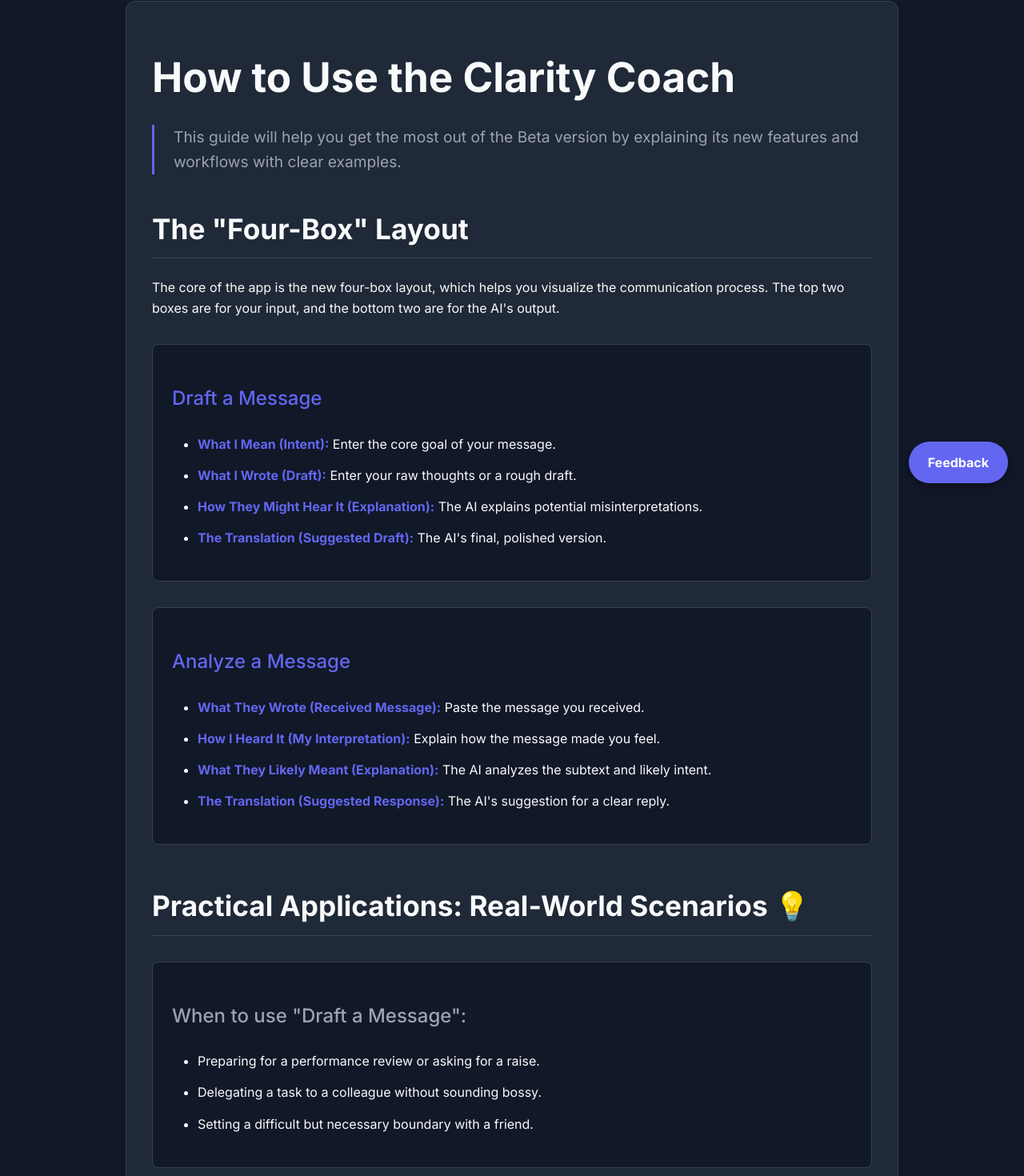
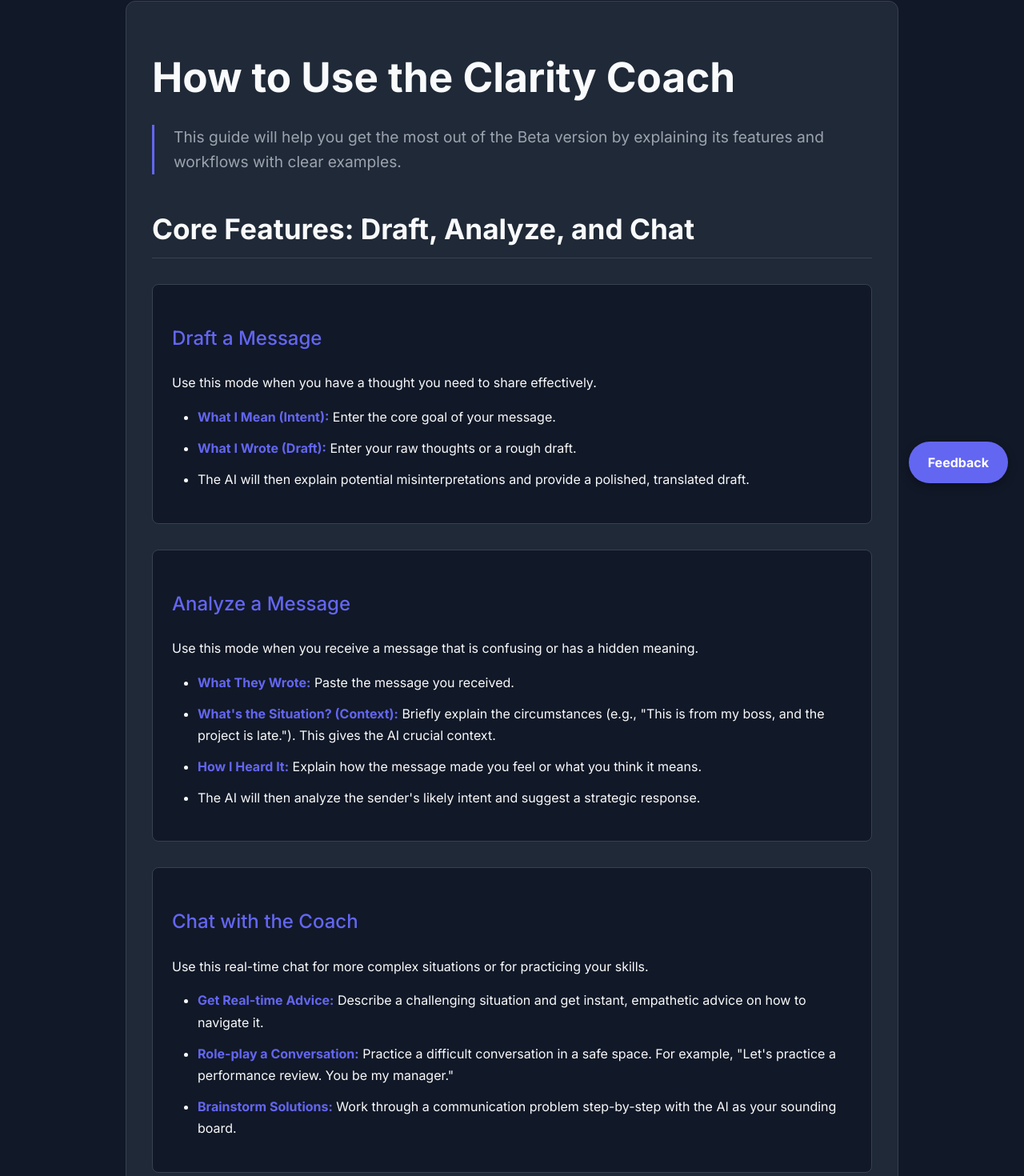
Before and after one commit to SolFlourishes/kith-clarity-coach, a React (Vite) app: page /how-to-use in a window 1280 px wide. Shown: the part 176-1646 px from the top of the page at 80% size. Built offline with nearby package versions, Linux system fonts and the light colour scheme.

Commit message:
Coach to Chat 3

```diff
--- a/src/components/Feedback.jsx
+++ b/src/components/Feedback.jsx
@@ -5,7 +5,6 @@ function Feedback({ type, onSubmit, isSuccess }) {
     const [rating, setRating] = useState(0);
     const [comment, setComment] = useState('');
     const [hover, setHover] = useState(0);
-    const [submitted, setSubmitted] = useState(false);
 
     const handleSubmit = (e) => {
         e.preventDefault();
@@ -14,12 +13,10 @@ function Feedback({ type, onSubmit, isSuccess }) {
                 ? { explanationRating: rating, explanationComment: comment }
                 : { responseRating: rating, responseComment: comment };
             onSubmit(feedbackData);
-            setSubmitted(true); // Visually disable after one submission
         }
     };
 
-    // If global success state is true, show a disabled/thank you state
-    if (isSuccess || submitted) {
+    if (isSuccess) {
         return (
             <div className="feedback-form submitted">
                 <p>Thank you for your rating!</p>
--- a/src/components/Header.jsx
+++ b/src/components/Header.jsx
@@ -12,7 +12,7 @@ function Header() {
       </Link>
       <nav className="main-nav">
         <NavLink to="/translate/draft">Translate</NavLink>
-        <NavLink to="/chat">Chat</NavLink> {/* Corrected Link */}
+        <NavLink to="/chat">Chat</NavLink>
         <div className="dropdown">
           <button onClick={() => setIsMenuOpen(!isMenuOpen)} className="dropdown-toggle" aria-haspopup="true" aria-expanded={isMenuOpen}>More</button>
           {isMenuOpen && (
--- a/src/main.jsx
+++ b/src/main.jsx
@@ -4,7 +4,7 @@ import { createBrowserRouter, RouterProvider } from 'react-router-dom';
 import App from './App.jsx';
 import HomePage from './pages/HomePage.jsx';
 import TranslatePage from './pages/TranslatePage.jsx';
-import ChatPage from './pages/ChatPage.jsx'; // Corrected Import
+import ChatPage from './pages/ChatPage.jsx';
 import AboutPage from './pages/AboutPage.jsx';
 import HowToUsePage from './pages/HowToUsePage.jsx';
 import RoadmapPage from './pages/RoadmapPage.jsx';
@@ -20,7 +20,7 @@ const router = createBrowserRouter([
     children: [
       { index: true, element: <HomePage /> },
       { path: 'translate/:mode', element: <TranslatePage /> },
-      { path: 'chat', element: <ChatPage /> }, // Corrected Route
+      { path: 'chat', element: <ChatPage /> },
       { path: 'about', element: <AboutPage /> },
       { path: 'how-to-use', element: <HowToUsePage /> },
       { path: 'roadmap', element: <RoadmapPage /> },
--- a/src/pages/ChatPage.jsx
+++ b/src/pages/ChatPage.jsx
@@ -1,8 +1,8 @@
 import React, { useState, useEffect, useRef } from 'react';
 import axios from 'axios';
-import './ChatPage.css'; // Renamed from CoachPage.css
+import './ChatPage.css';
 
-function ChatPage() { // Renamed from CoachPage
+function ChatPage() {
   const [history, setHistory] = useState([]);
   const [input, setInput] = useState('');
   const [loading, setLoading] = useState(false);
@@ -34,7 +34,7 @@ function ChatPage() { // Renamed from CoachPage
   };
 
   return (
-    <div className="chat-page-container"> {/* Renamed class */}
+    <div className="chat-page-container">
       <h1>Chat with the Coach</h1>
       <div className="chat-window">
         {history.map((msg, index) => (<div key={index} className={`chat-message ${msg.role}`}><div className="message-content" dangerouslySetInnerHTML={{ __html: msg.content }} /></div>))}
--- a/src/pages/HomePage.jsx
+++ b/src/pages/HomePage.jsx
@@ -12,7 +12,7 @@ function HomePage() {
       <div className="mode-selection">
         <ModeCard title="Draft a Message" description="Translate your intent into a clear message tailored for your audience." linkTo="/translate/draft" />
         <ModeCard title="Analyze a Message" description="Decode the likely intent behind a message you've received." linkTo="/translate/analyze" />
-        <ModeCard title="Chat with the Coach" description="Get real-time advice on navigating a tricky conversation." linkTo="/chat" /> {/* Corrected Link */}
+        <ModeCard title="Chat with the Coach" description="Get real-time advice on navigating a tricky conversation." linkTo="/chat" />
       </div>
     </div>
   );
--- a/src/pages/HowToUsePage.jsx
+++ b/src/pages/HowToUsePage.jsx
@@ -5,27 +5,41 @@ function HowToUsePage() {
   return (
     <div className="content-page">
       <h1>How to Use the Clarity Coach</h1>
-      <p className="mission">This guide will help you get the most out of the Beta version by explaining its new features and workflows with clear examples.</p>
-      <h2>The "Four-Box" Layout</h2>
-      <p>The core of the app is the new four-box layout, which helps you visualize the communication process. The top two boxes are for your input, and the bottom two are for the AI's output.</p>
+      <p className="mission">This guide will help you get the most out of the Beta version by explaining its features and workflows with clear examples.</p>
+
+      <h2>Core Features: Draft, Analyze, and Chat</h2>
+
       <div className="content-block">
           <h3>Draft a Message</h3>
+          <p>Use this mode when you have a thought you need to share effectively.</p>
           <ul>
             <li><strong>What I Mean (Intent):</strong> Enter the core goal of your message.</li>
             <li><strong>What I Wrote (Draft):</strong> Enter your raw thoughts or a rough draft.</li>
-            <li><strong>How They Might Hear It (Explanation):</strong> The AI explains potential misinterpretations.</li>
-            <li><strong>The Translation (Suggested Draft):</strong> The AI's final, polished version.</li>
+            <li>The AI will then explain potential misinterpretations and provide a polished, translated draft.</li>
           </ul>
       </div>
+
       <div className="content-block">
           <h3>Analyze a Message</h3>
+          <p>Use this mode when you receive a message that is confusing or has a hidden meaning.</p>
           <ul>
-            <li><strong>What They Wrote (Received Message):</strong> Paste the message you received.</li>
-            <li><strong>How I Heard It (My Interpretation):</strong> Explain how the message made you feel.</li>
-            <li><strong>What They Likely Meant (Explanation):</strong> The AI analyzes the subtext and likely intent.</li>
-            <li><strong>The Translation (Suggested Response):</strong> The AI's suggestion for a clear reply.</li>
+            <li><strong>What They Wrote:</strong> Paste the message you received.</li>
+            <li><strong>What's the Situation? (Context):</strong> Briefly explain the circumstances (e.g., "This is from my boss, and the project is late."). This gives the AI crucial context.</li>
+            <li><strong>How I Heard It:</strong> Explain how the message made you feel or what you think it means.</li>
+            <li>The AI will then analyze the sender's likely intent and suggest a strategic response.</li>
           </ul>
       </div>
+
+      <div className="content-block">
+          <h3>Chat with the Coach</h3>
+          <p>Use this real-time chat for more complex situations or for practicing your skills.</p>
+          <ul>
+            <li><strong>Get Real-time Advice:</strong> Describe a challenging situation and get instant, empathetic advice on how to navigate it.</li>
+            <li><strong>Role-play a Conversation:</strong> Practice a difficult conversation in a safe space. For example, "Let's practice a performance review. You be my manager."</li>
+            <li><strong>Brainstorm Solutions:</strong> Work through a communication problem step-by-step with the AI as your sounding board.</li>
+          </ul>
+      </div>
+
       <h2 className="section-header">Practical Applications: Real-World Scenarios 💡</h2>
       <div className="content-block">
         <h3 className="app-type-header">When to use "Draft a Message":</h3>
--- a/src/pages/TranslatePage.jsx
+++ b/src/pages/TranslatePage.jsx
@@ -21,8 +21,9 @@ function TranslatePage() {
     const [senderStyle, setSenderStyle] = useState('let-ai-decide');
     const [receiverStyle, setReceiverStyle] = useState('indirect');
     const generations = ['Gen Alpha', 'Gen Z', 'Millennial', 'Xennial', 'Gen X', 'Boomer', 'unsure'];
-    const [senderNeurotype, setSenderNeurotype] = useState('unsure');
-    const [receiverNeurotype, setReceiverNeurotype] = useState('unsure');
+    const neurotypes = ['Autism', 'ADHD', 'Neurotypical', 'Unsure'];
+    const [senderNeurotype, setSenderNeurotype] = useState('Unsure');
+    const [receiverNeurotype, setReceiverNeurotype] = useState('Unsure');
     const [senderGeneration, setSenderGeneration] = useState('unsure');
     const [receiverGeneration, setReceiverGeneration] = useState('unsure');
     const [text, setText] = useState('');
@@ -104,12 +105,10 @@ function TranslatePage() {
 
     const handleFeedbackSubmit = async (feedbackData) => {
         try {
-            // Merge new feedback with any existing feedback for this session
             const currentFeedback = aiResponse.feedback || {};
             const newFeedback = { ...currentFeedback, ...feedbackData };
             await axios.post('/api/feedback', { ...newFeedback, mode, version: '2.1.0' });
             setFeedbackSuccess('Thank you! Your feedback has been saved.');
-            // Keep AI response data but store feedback to prevent re-submission
             setAiResponse(prev => ({ ...prev, feedback: newFeedback }));
         } catch (err) {
             console.error('Failed to submit feedback', err);
@@ -169,12 +168,12 @@ function TranslatePage() {
                 {isAdvancedMode && (
                     <div className="advanced-options">
                         <div className="selector-group">
-                            <label htmlFor="sender-nt-select">My Neurotype</label>
-                            <div className="options" id="sender-nt-select">{['autism', 'adhd', 'neurotypical', 'unsure'].map(nt => (<label key={`sender-${nt}`} className={senderNeurotype === nt ? 'selected' : ''}><input type="radio" name="sender-nt" value={nt} checked={senderNeurotype === nt} onChange={e => setSenderNeurotype(e.target.value)} />{nt}</label>))}</div>
+                            <label htmlFor="sender-nt-select">My Neurotype <span className="tooltip-container" aria-label="Neurotype information">(i)<span className="tooltip-text"><strong>Autism:</strong> May prefer direct, literal language and find subtext difficult. <br/><br/><strong>ADHD:</strong> May communicate in non-linear ways, valuing passion and interest. <br/><br/><strong>Neurotypical:</strong> The most common neurological development.</span></span></label>
+                            <div className="options" id="sender-nt-select">{neurotypes.map(nt => (<label key={`sender-${nt}`} className={senderNeurotype === nt ? 'selected' : ''}><input type="radio" name="sender-nt" value={nt} checked={senderNeurotype === nt} onChange={e => setSenderNeurotype(e.target.value)} />{nt}</label>))}</div>
                         </div>
                         <div className="selector-group">
                             <label htmlFor="receiver-nt-select">Audience's Neurotype</label>
-                            <div className="options" id="receiver-nt-select">{['autism', 'adhd', 'neurotypical', 'unsure'].map(nt => (<label key={`receiver-${nt}`} className={receiverNeurotype === nt ? 'selected' : ''}><input type="radio" name="receiver-nt" value={nt} checked={receiverNeurotype === nt} onChange={e => setReceiverNeurotype(e.target.value)} />{nt}</label>))}</div>
+                            <div className="options" id="receiver-nt-select">{neurotypes.map(nt => (<label key={`receiver-${nt}`} className={receiverNeurotype === nt ? 'selected' : ''}><input type="radio" name="receiver-nt" value={nt} checked={receiverNeurotype === nt} onChange={e => setReceiverNeurotype(e.target.value)} />{nt}</label>))}</div>
                         </div>
                         <div className="selector-group">
                             <label>My Generation <span className="tooltip-container" aria-label="Generation information">(i)<span className="tooltip-text"><strong>Gen Alpha:</strong> ~2013+<br/><strong>Gen Z:</strong> ~1997-2012<br/><strong>Millennial:</strong> ~1981-1996<br/><strong>Xennial:</strong> ~1977-1983<br/><strong>Gen X:</strong> ~1965-1980<br/><strong>Boomer:</strong> ~1946-1964</span></span></label>
@@ -212,14 +211,14 @@ function TranslatePage() {
                     <div className="io-box">
                         <h3 className="box-title">{isDraftMode ? "How They Might Hear It (Explanation)" : "What They Likely Meant (Explanation)"}</h3>
                         <div className="ai-output" dangerouslySetInnerHTML={{ __html: aiResponse.explanation }} />
-                        <Feedback type="explanation" onSubmit={handleFeedbackSubmit} isSuccess={!!aiResponse.feedback?.explanationRating || !!feedbackSuccess} />
+                        <Feedback type="explanation" onSubmit={handleFeedbackSubmit} isSuccess={!!aiResponse.feedback?.explanationRating} />
                     </div>
                     <div className="io-box">
                         <h3 className="box-title">{isDraftMode ? "The Translation (Suggested Draft)" : "The Translation (Suggested Response)"}</h3>
                         <div className="ai-output" dangerouslySetInnerHTML={{ __html: aiResponse.response }} />
-                        <Feedback type="response" onSubmit={handleFeedbackSubmit} isSuccess={!!aiResponse.feedback?.responseRating || !!feedbackSuccess} />
+                        <Feedback type="response" onSubmit={handleFeedbackSubmit} isSuccess={!!aiResponse.feedback?.responseRating} />
                     </div>
-                    {feedbackSuccess && <div className="success-message-global" role="alert">{feedbackSuccess}</div>}
+                    {feedbackSuccess && !aiResponse.feedback?.explanationRating && !aiResponse.feedback?.responseRating && <div className="success-message-global" role="alert">{feedbackSuccess}</div>}
                 </div>
             )}
         </div>
```
Also changed, not shown: api/translate.js (+15 -10 lines), src/pages/CreditsPage.jsx (+11 -4 lines), src/pages/ChatPage.css (line endings or trailing spaces).
